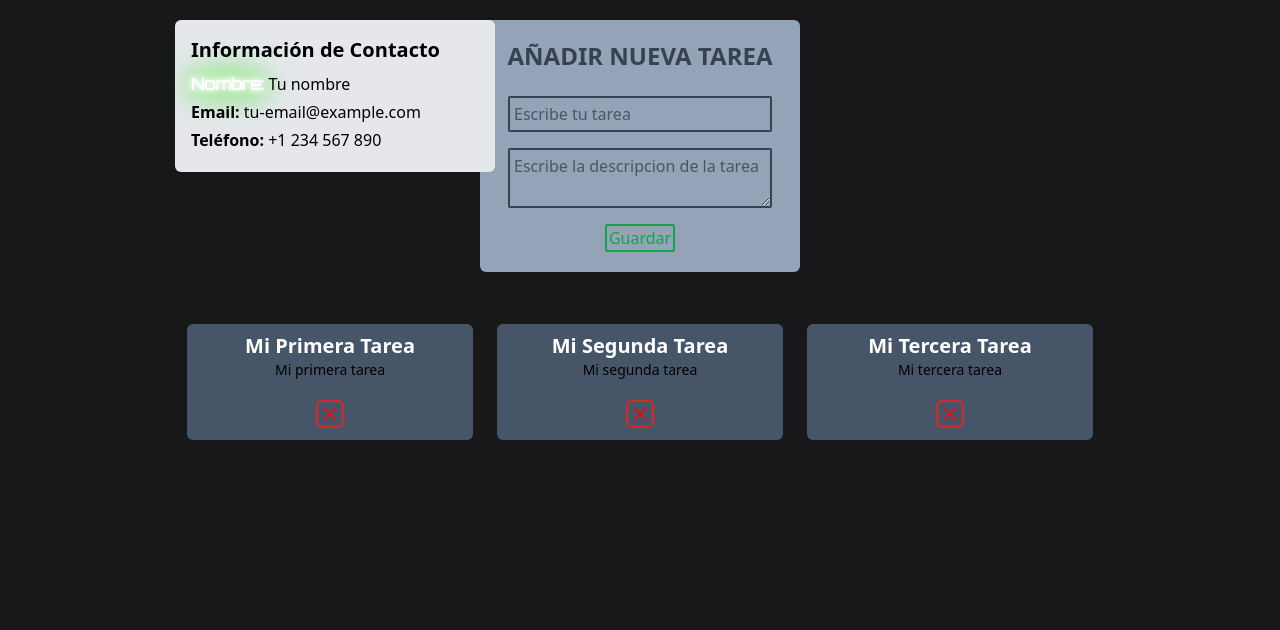
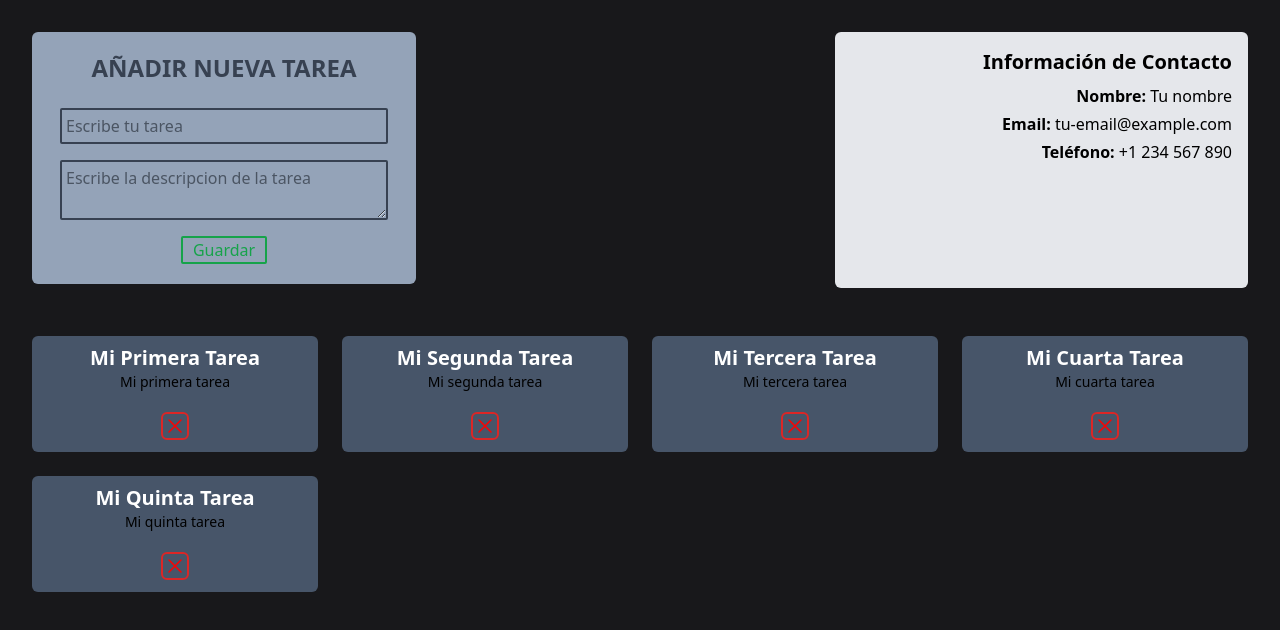
Before and after one commit to HugoOlivaR/react-task-app, a React (Vite) app: page / in a window 1280 px wide. Shown: the top 630 px of the page. Built offline with nearby package versions, Linux system fonts and the light colour scheme.

Commit message:
-cambios-

```diff
--- a/src/App.jsx
+++ b/src/App.jsx
@@ -2,7 +2,7 @@ import { TaskList } from "./components/TaskList";
 import { tasks as data } from "./task";
 import { TaskForm } from "./components/TaskForm";
 import { useState, useEffect } from "react";
-import ContacctInfo from './components/ContactInfo'
+import ContacctInfo from "./components/ContactInfo";
 
 function App() {
   const [tasks, setTasks] = useState([]);
@@ -28,9 +28,15 @@ function App() {
 
   return (
     <main className="bg-zinc-900 h-screen p-5">
-      <div className="container mx-auto w-3/4">
-        <ContacctInfo/>
-        <TaskForm createTask={createTask} />
+      <div className="container mx-auto w-4/4">
+        <header className="grid grid-cols-2">
+          <div className="col-span-1">
+            <TaskForm createTask={createTask} />
+          </div>
+          <div className="col-span-1">
+            <ContacctInfo />
+          </div>
+        </header>
         <TaskList tasks={tasks} deleteTask={deleteTask} />
       </div>
     </main>
--- a/src/components/ContactInfo.jsx
+++ b/src/components/ContactInfo.jsx
@@ -1,11 +1,10 @@
 import React from 'react';
-import '../style/ContactInfo.css'; // Importa el archivo CSS
 
 const ContactInfo = () => {
     return (
-        <div className='p-4 bg-gray-200 rounded-md w-1/4 absolute'>
+        <div className='p-4 bg-gray-200 rounded-md w-2/3 text-right float-right m-3 h-64'>
             <h2 className='text-xl font-bold mb-2'>Información de Contacto</h2>
-            <p className='mb-1'><strong className='space-font'>Nombre:</strong> Tu nombre</p>
+            <p className='mb-1'><strong>Nombre:</strong> Tu nombre</p>
             <p className='mb-1'><strong>Email:</strong> tu-email@example.com</p>
             <p className='mb-1'><strong>Teléfono:</strong> +1 234 567 890</p>
         </div>
--- a/src/components/TaskForm.jsx
+++ b/src/components/TaskForm.jsx
@@ -18,7 +18,7 @@ export function TaskForm({createTask}) {
     }
 
   return (
-    <form onSubmit={handleSubmit} className='bg-slate-400 grid p-5 w-80 rounded-md mx-auto mb-10'>
+    <form onSubmit={handleSubmit} className='bg-slate-400 grid p-5 w-96 rounded-md m-3 mb-10'>
       <h2 className='text-center text-gray-700 text-2xl mb-4 uppercase font-bold'>Añadir nueva tarea</h2>
       <input
       className='m-2 bg-transparent border-2 rounded-sm focus:outline-none border-gray-700 p-1 placeholder:text-gray-600'
--- a/src/components/TaskList.jsx
+++ b/src/components/TaskList.jsx
@@ -7,7 +7,7 @@ export function TaskList({tasks, deleteTask}) {
   }
 
   return (
-    <div className='grid grid-cols-3'>
+    <div className='grid grid-cols-4'>
       {tasks.map((task) => (
         <Taskard key={task.id} task={task} deleteTask={deleteTask}/>
       ))}
--- a/src/style/ContactInfo.css
+++ /dev/null
@@ -1,5 +0,0 @@
-.space-font {
-    font-family: 'Orbitron', sans-serif;
-    color: #FFF;
-    text-shadow: 0 0 5px #FFF, 0 0 10px #FFF, 0 0 15px #FFF, 0 0 20px #39FF14, 0 0 30px #39FF14, 0 0 40px #39FF14;
-}
--- a/src/task.js
+++ b/src/task.js
@@ -13,5 +13,15 @@ export const tasks = [
         id: 2,
         title: "Mi tercera tarea",
         description: "Mi tercera tarea"
+    },
+    {
+        id: 3,
+        title: "Mi cuarta tarea",
+        description: "Mi cuarta tarea"
+    },
+    {
+        id: 4,
+        title: "Mi quinta tarea",
+        description: "Mi quinta tarea"
     }
 ]
```
